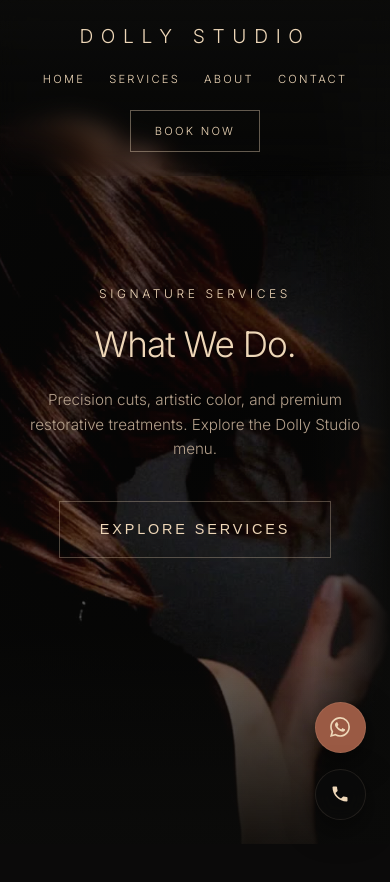
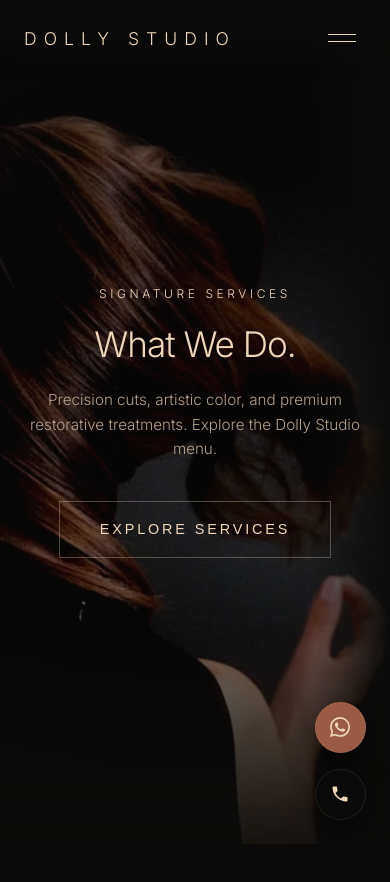
Before and after one commit to SomenSin/Luxury-salon, a Next.js app: page / in a window 390 px wide. Shown: the top 882 px of the page. Built offline with nearby package versions, Linux system fonts and the light colour scheme.

Commit message:
Implement premium mobile navigation with hamburger menu and full-screen overlay

```diff
--- a/src/components/Navbar.module.css
+++ b/src/components/Navbar.module.css
@@ -5,8 +5,13 @@
     width: 100%;
     z-index: 1000;
     padding: 2rem 0;
-    background: linear-gradient(to bottom, rgba(11, 11, 10, 0.8), transparent);
-    backdrop-filter: blur(10px);
+    background: linear-gradient(to bottom, rgba(11, 11, 10, 0.9), transparent);
+    backdrop-filter: blur(8px);
+    transition: all 0.4s ease;
+}
+
+.menuOpen {
+    background: #0B0B0A !important;
 }
 
 .container {
@@ -24,6 +29,8 @@
     color: #EED7B8;
     text-decoration: none;
     font-weight: 300;
+    position: relative;
+    z-index: 1001;
 }
 
 .links {
@@ -39,30 +46,109 @@
     text-transform: uppercase;
     letter-spacing: 0.2em;
     font-weight: 300;
-    transition: opacity 0.3s ease;
+    transition: all 0.3s ease;
+    opacity: 0.6;
 }
 
-.links a:hover {
-    opacity: 0.7;
+.links a:hover, .active {
+    opacity: 1 !important;
 }
 
 .bookBtn {
     border: 1px solid rgba(238, 215, 184, 0.4);
     padding: 0.8rem 1.5rem !important;
-    transition: all 0.4s ease !important;
+    opacity: 1 !important;
 }
 
 .bookBtn:hover {
     background: #EED7B8;
     color: #0B0B0A !important;
-    opacity: 1 !important;
+}
+
+.hamburger {
+    display: none;
+    flex-direction: column;
+    gap: 6px;
+    background: none;
+    border: none;
+    cursor: pointer;
+    padding: 10px;
+    position: relative;
+    z-index: 1001;
+}
+
+.hamburger span {
+    display: block;
+    width: 28px;
+    height: 1px;
+    background: #EED7B8;
+    transition: all 0.3s ease;
+}
+
+.hamburgerActive span:first-child {
+    transform: translateY(3.5px) rotate(45deg);
+}
+
+.hamburgerActive span:last-child {
+    transform: translateY(-3.5px) rotate(-45deg);
+}
+
+.mobileMenu {
+    position: fixed;
+    top: 0;
+    left: 0;
+    width: 100%;
+    height: 100vh;
+    background: #0B0B0A;
+    display: flex;
+    flex-direction: column;
+    justify-content: center;
+    align-items: center;
+    z-index: 1000;
+    opacity: 0;
+    visibility: hidden;
+    transition: all 0.5s cubic-bezier(0.4, 0, 0.2, 1);
+}
+
+.mobileMenuVisible {
+    opacity: 1;
+    visibility: visible;
+}
+
+.mobileLinks {
+    display: flex;
+    flex-direction: column;
+    align-items: center;
+    gap: 2.5rem;
+}
+
+.mobileLinks a {
+    color: #EED7B8;
+    text-decoration: none;
+    font-size: 1.5rem;
+    text-transform: uppercase;
+    letter-spacing: 0.3em;
+    font-weight: 300;
+}
+
+.mobileBookBtn {
+    margin-top: 1rem;
+    border: 1px solid #EED7B8;
+    padding: 1rem 2rem;
+    font-size: 1rem !important;
+}
+
+.mobileFooter {
+    margin-top: 5rem;
+    text-align: center;
+    color: rgba(238, 215, 184, 0.5);
+    font-size: 0.8rem;
+    letter-spacing: 0.1em;
 }
 
 @media (max-width: 900px) {
     .container {
         padding: 0 1.5rem;
-        flex-direction: column;
-        gap: 1.5rem;
     }
 
     .navbar {
@@ -70,17 +156,14 @@
     }
 
     .links {
-        gap: 1.5rem;
-        width: 100%;
-        justify-content: center;
-        flex-wrap: wrap;
+        display: none;
+    }
+
+    .hamburger {
+        display: flex;
     }
 
     .logo {
-        font-size: 1.2rem;
-    }
-
-    .links a {
-        font-size: 0.7rem;
+        font-size: 1.1rem;
     }
 }
--- a/src/components/Navbar.tsx
+++ b/src/components/Navbar.tsx
@@ -1,20 +1,66 @@
-import React from 'react';
+'use client';
+import React, { useState, useEffect } from 'react';
 import Link from 'next/link';
+import { usePathname } from 'next/navigation';
 import styles from './Navbar.module.css';
 
 const Navbar = () => {
+  const [isOpen, setIsOpen] = useState(false);
+  const pathname = usePathname();
+
+  // Close menu on route change
+  useEffect(() => {
+    setIsOpen(false);
+  }, [pathname]);
+
+  // Lock scroll when menu is open
+  useEffect(() => {
+    if (isOpen) {
+      document.body.style.overflow = 'hidden';
+    } else {
+      document.body.style.overflow = '';
+    }
+  }, [isOpen]);
+
   return (
-    <nav className={styles.navbar}>
+    <nav className={`${styles.navbar} ${isOpen ? styles.menuOpen : ''}`}>
       <div className={styles.container}>
         <Link href="/" className={styles.logo}>
           DOLLY STUDIO
         </Link>
+
+        {/* Desktop Links */}
         <div className={styles.links}>
-          <Link href="/">Home</Link>
-          <Link href="/services">Services</Link>
-          <Link href="/about">About</Link>
-          <Link href="/contact">Contact</Link>
+          <Link href="/" className={pathname === '/' ? styles.active : ''}>Home</Link>
+          <Link href="/services" className={pathname === '/services' ? styles.active : ''}>Services</Link>
+          <Link href="/about" className={pathname === '/about' ? styles.active : ''}>About</Link>
+          <Link href="/contact" className={pathname === '/contact' ? styles.active : ''}>Contact</Link>
           <Link href="/booking" className={styles.bookBtn}>Book Now</Link>
+        </div>
+
+        {/* Hamburger Button */}
+        <button
+          className={`${styles.hamburger} ${isOpen ? styles.hamburgerActive : ''}`}
+          onClick={() => setIsOpen(!isOpen)}
+          aria-label="Toggle Menu"
+        >
+          <span></span>
+          <span></span>
+        </button>
+
+        {/* Mobile Menu Overlay */}
+        <div className={`${styles.mobileMenu} ${isOpen ? styles.mobileMenuVisible : ''}`}>
+          <div className={styles.mobileLinks}>
+            <Link href="/" onClick={() => setIsOpen(false)}>Home</Link>
+            <Link href="/services" onClick={() => setIsOpen(false)}>Services</Link>
+            <Link href="/about" onClick={() => setIsOpen(false)}>About</Link>
+            <Link href="/contact" onClick={() => setIsOpen(false)}>Contact</Link>
+            <Link href="/booking" className={styles.mobileBookBtn} onClick={() => setIsOpen(false)}>Book Appointment</Link>
+          </div>
+          <div className={styles.mobileFooter}>
+            <p>555.012.3456</p>
+            <p>concierge@dollystudio.com</p>
+          </div>
         </div>
       </div>
     </nav>
```
